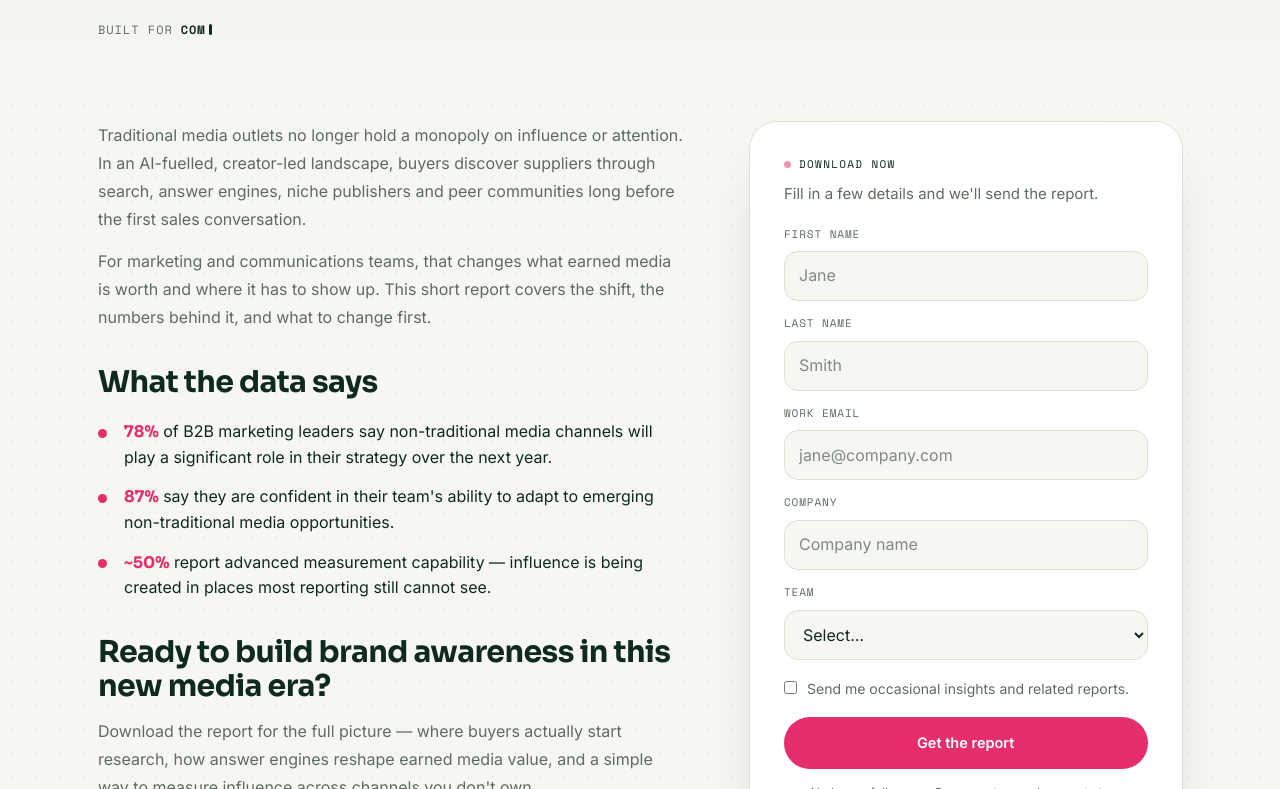
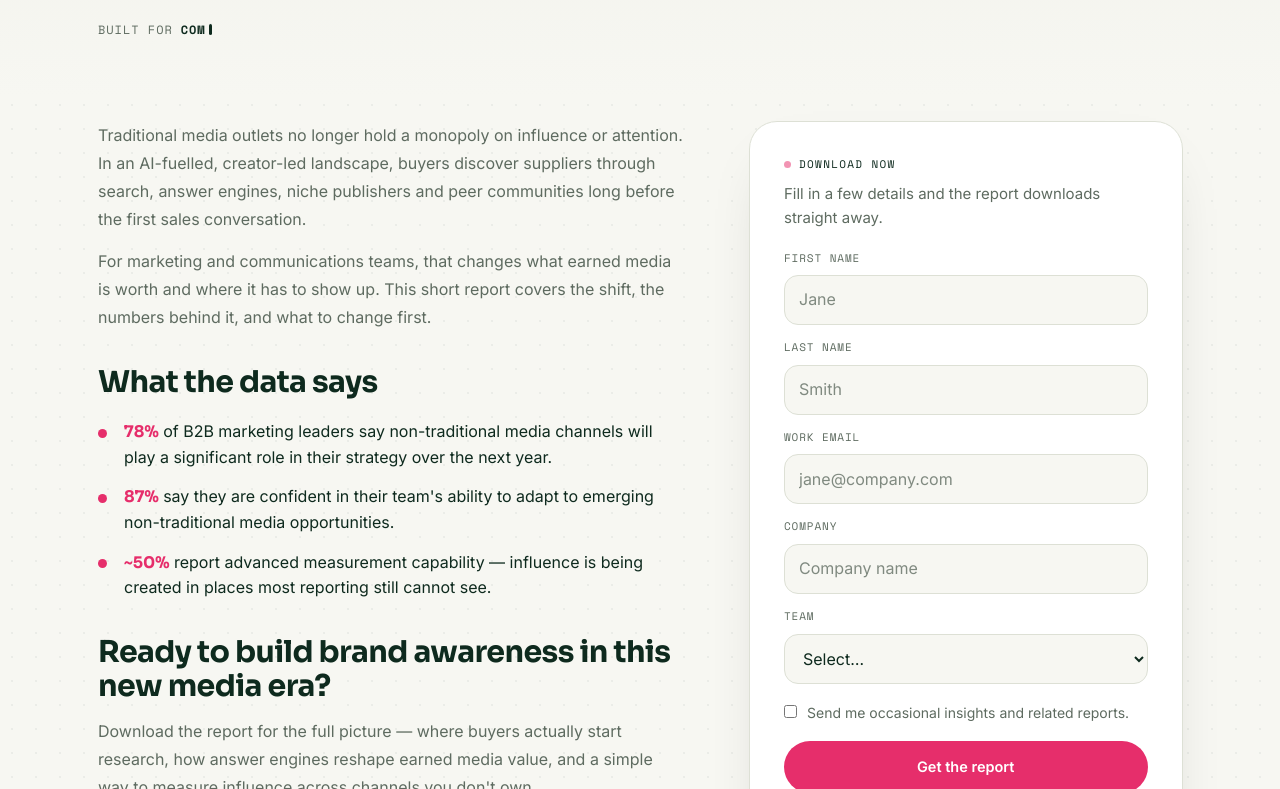
Before and after one commit to dev-maai/Maai-portfolio, a Next.js app: page /industries/report in a window 1280 px wide. Shown: the part 531-1320 px from the top of the page. Built offline with nearby package versions, Linux system fonts and the light colour scheme.

Commit message:
dummy draft pdf downloadable form

```diff
--- /dev/null
+++ b/app/components/ReportForm.js
@@ -0,0 +1,96 @@
+"use client";
+
+/* Gated download form. There is no backend yet, so submitting validates the
+   fields, hands the PDF over immediately, and swaps the card to a success state.
+   When the API route lands, POST the payload here before triggering the download. */
+import { useState } from "react";
+
+const FIELDS = [
+  { label: "First name", name: "firstName", type: "text", placeholder: "Jane" },
+  { label: "Last name", name: "lastName", type: "text", placeholder: "Smith" },
+  { label: "Work email", name: "email", type: "email", placeholder: "jane@company.com" },
+  { label: "Company", name: "company", type: "text", placeholder: "Company name" },
+  {
+    label: "Team",
+    name: "team",
+    type: "select",
+    options: ["Marketing", "PR / Comms", "Demand Gen", "Leadership", "Other"],
+  },
+];
+
+export const REPORT_FILE = "/reports/maai-b2b-media-report-2026-draft.pdf";
+
+function download() {
+  const a = document.createElement("a");
+  a.href = REPORT_FILE;
+  a.download = "MAAI-B2B-media-report-2026.pdf";
+  document.body.appendChild(a);
+  a.click();
+  a.remove();
+}
+
+export default function ReportForm() {
+  const [done, setDone] = useState(false);
+
+  const onSubmit = (e) => {
+    e.preventDefault();
+    // TODO: POST new FormData(e.currentTarget) to /api/report before this line.
+    download();
+    setDone(true);
+  };
+
+  if (done) {
+    return (
+      <div className="irp-form-card irp-form-done">
+        <span className="live">Download started</span>
+        <h3>Your report is on its way.</h3>
+        <p>
+          If nothing happened, your browser may have blocked the download — grab it directly below.
+        </p>
+        <a className="btn amber irp-submit" href={REPORT_FILE} download="MAAI-B2B-media-report-2026.pdf">
+          Download the PDF
+        </a>
+        <p className="irp-note">Draft placeholder file — the final report replaces it on publish.</p>
+      </div>
+    );
+  }
+
+  return (
+    <div className="irp-form-card">
+      <div className="irp-form-head">
+        <span className="live">Download now</span>
+        <p>Fill in a few details and the report downloads straight away.</p>
+      </div>
+
+      <form className="irp-form" onSubmit={onSubmit}>
+        <div className="irp-form-grid">
+          {FIELDS.map((field) => (
+            <label className="irp-field" key={field.name}>
+              <span>{field.label}</span>
+              {field.type === "select" ? (
+                <select name={field.name} defaultValue="" required>
+                  <option value="" disabled>
+                    Select…
+                  </option>
+                  {field.options.map((option) => (
+                    <option key={option}>{option}</option>
+                  ))}
+                </select>
+              ) : (
+                <input type={field.type} name={field.name} placeholder={field.placeholder} required />
+              )}
+            </label>
+          ))}
+        </div>
+
+        <label className="irp-check">
+          <input type="checkbox" name="updates" />
+          <span>Send me occasional insights and related reports.</span>
+        </label>
+
+        <button className="btn amber irp-submit" type="submit">Get the report</button>
+        <p className="irp-note">No heavy follow-up. One report, one clear next step.</p>
+      </form>
+    </div>
+  );
+}
--- a/app/industries/report/page.js
+++ b/app/industries/report/page.js
@@ -4,6 +4,7 @@ import Nav from "../../components/Nav";
 import Footer from "../../components/Footer";
 import SiteEffects from "../../components/SiteEffects";
 import Typewriter from "../../components/Typewriter";
+import ReportForm from "../../components/ReportForm";
 
 export const metadata = {
   title: "How B2B Leaders are Embracing Non-Traditional Media Channels | MAAI",
@@ -26,19 +27,6 @@ const STATS = [
   {
     stat: "~50%",
     copy: "report advanced measurement capability — influence is being created in places most reporting still cannot see.",
-  },
-];
-
-const FORM_FIELDS = [
-  { label: "First name", name: "firstName", type: "text", placeholder: "Jane" },
-  { label: "Last name", name: "lastName", type: "text", placeholder: "Smith" },
-  { label: "Work email", name: "email", type: "email", placeholder: "jane@company.com" },
-  { label: "Company", name: "company", type: "text", placeholder: "Company name" },
-  {
-    label: "Team",
-    name: "team",
-    type: "select",
-    options: ["Marketing", "PR / Comms", "Demand Gen", "Leadership", "Other"],
   },
 ];
 
@@ -116,42 +104,7 @@ export default function IndustryReportPage() {
           </div>
 
           <div className="irp-main-form reveal">
-            <div className="irp-form-card" aria-label="Download the report form">
-              <div className="irp-form-head">
-                <span className="live">Download now</span>
-                <p>Fill in a few details and we&apos;ll send the report.</p>
-              </div>
-
-              <form className="irp-form" action="#" method="post">
-                <div className="irp-form-grid">
-                  {FORM_FIELDS.map((field) => (
-                    <label className="irp-field" key={field.name}>
-                      <span>{field.label}</span>
-                      {field.type === "select" ? (
-                        <select name={field.name} defaultValue="" required>
-                          <option value="" disabled>
-                            Select…
-                          </option>
-                          {field.options.map((option) => (
-                            <option key={option}>{option}</option>
-                          ))}
-                        </select>
-                      ) : (
-                        <input type={field.type} name={field.name} placeholder={field.placeholder} required />
-                      )}
-                    </label>
-                  ))}
-                </div>
-
-                <label className="irp-check">
-                  <input type="checkbox" name="updates" />
-                  <span>Send me occasional insights and related reports.</span>
-                </label>
-
-                <button className="btn amber irp-submit" type="submit">Get the report</button>
-                <p className="irp-note">No heavy follow-up. One report, one clear next step.</p>
-              </form>
-            </div>
+            <ReportForm />
           </div>
         </div>
       </section>
```
Also changed, not shown: app/globals.css, 1 other file (tests, documents, lock files or other folders).
